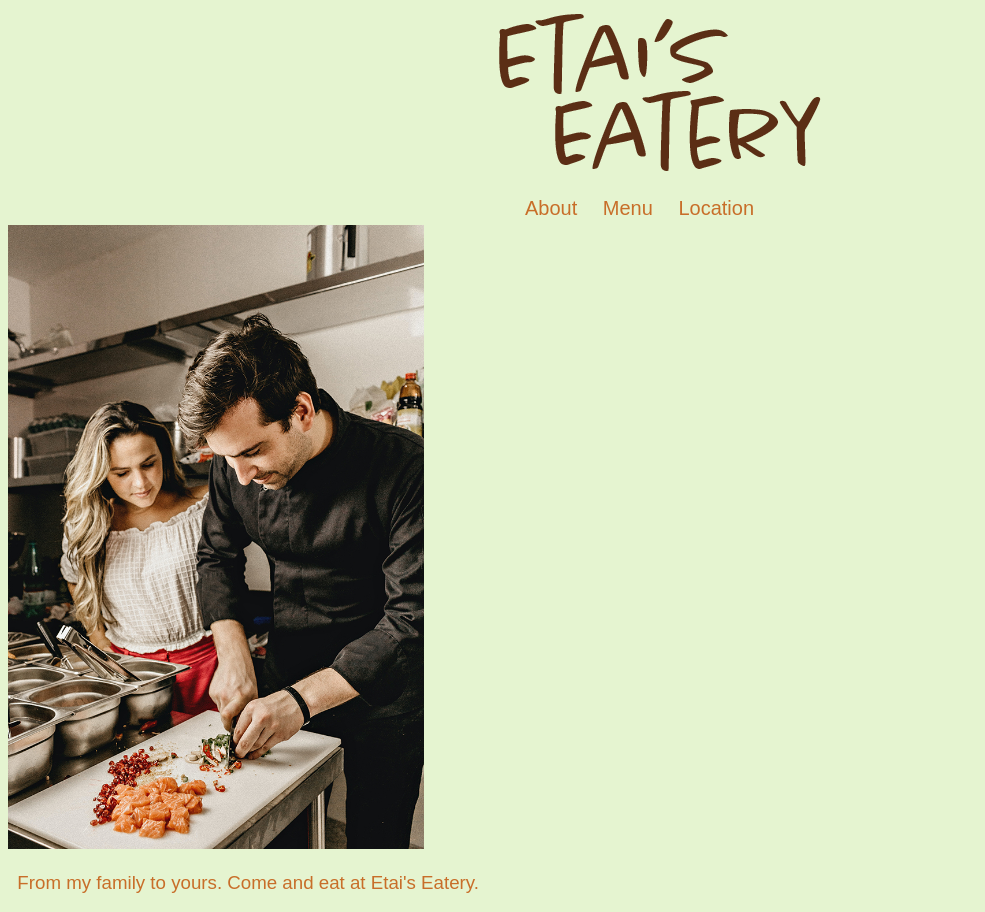
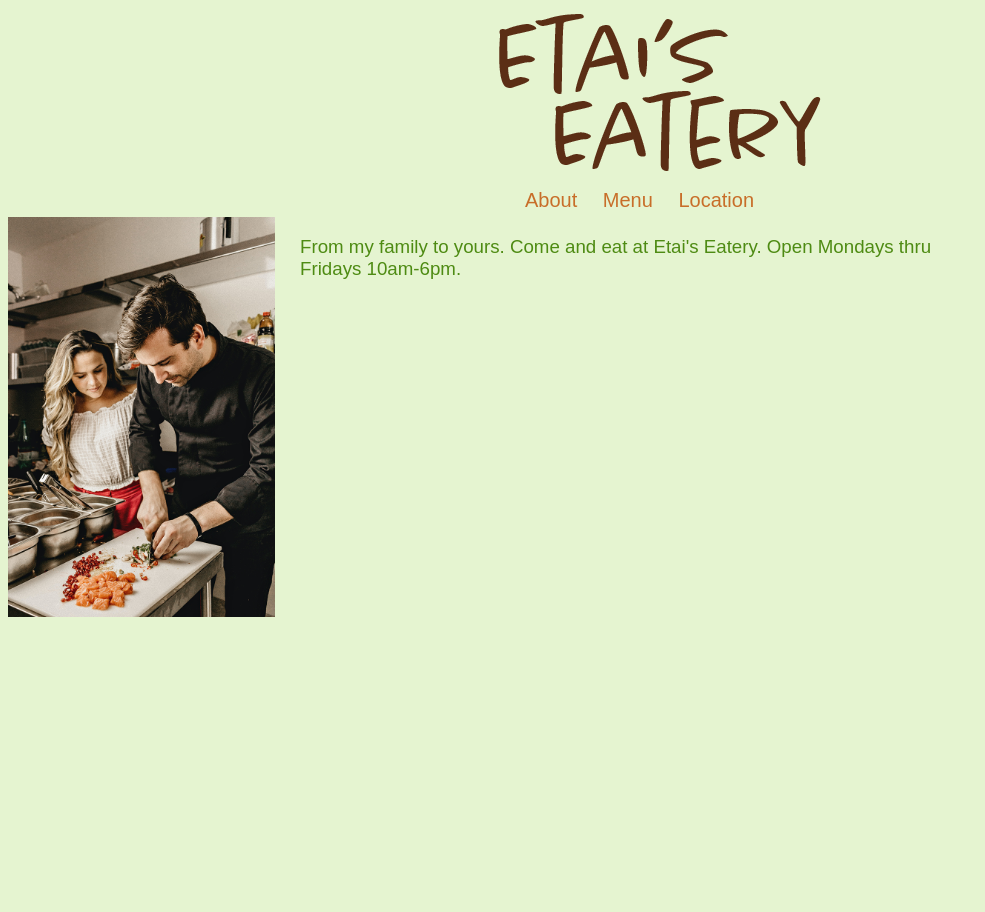
Before and after one commit to etaichenzion/etaichenzion.github.io, a plain HTML site: page grc338/website-mobile-first/index.html in a window 1280 px wide. Shown: the whole page, without its empty margins (0-985 px from the left). After the commit the page ends 800 px from the top, so only its background shows below. Drawn offline with Linux system fonts and the light colour scheme; a web font is replaced by a local one.

Commit message:
Add files via upload

```diff
--- a/grc338/website-mobile-first/index.html
+++ b/grc338/website-mobile-first/index.html
@@ -18,7 +18,7 @@
                     </ul>
                 </nav>
             </header>
-            <img src="employees.jpg" alt="Line of employees waving in front of Etai's Eatery.">
-            <h3 class="caption"> From my family to yours. Come and eat at Etai's Eatery.</h3>
+            <img src="employees.jpg" alt="Empolees working in the kitchen of Etai's Eatery.">
+            <h3 class="caption"> From my family to yours. Come and eat at Etai's Eatery. Open Mondays thru Fridays 10am-6pm.</h3>
         </body>
     </html>
--- a/grc338/website-mobile-first/style.css
+++ b/grc338/website-mobile-first/style.css
@@ -1,5 +1,10 @@
 body {
 	background-color: rgb(229, 244, 208);
+}
+
+h1 {
+	max-width: 9em;
+	margin: auto;
 }
 
 nav {
@@ -22,19 +27,14 @@ nav ul {
 	padding-bottom: .25em;
 }
 
-img {
-	max-width: 26em;
-	margin: auto;
-}
-
-h1 {
-	max-width: 9em;
-	margin: auto;
-}
-
 a {
 	color: rgb(200, 110, 41);
 	text-decoration: none;
+}
+
+img {
+	max-height: 25em;
+	max-width: 25em;
 }
 
 h2 {
@@ -53,6 +53,45 @@ h3 {
 	color: rgb(200, 110, 41);
 }
 
+.caption {
+	color: rgb(78, 139, 19);
+	font-family: mr-eaves-sans, sans-serif;
+	font-weight: 400;
+	font-style: normal;
+}
+.caption_about {
+	color: rgb(78, 139, 19);
+	font-family: mr-eaves-sans, sans-serif;
+	font-weight: 400;
+	font-style: normal;
+}
+
+@media only screen and (min-width: 25em) {
+	.caption {
+		width: 75%;
+	}
+	.caption_about {
+		width: 85%;
+	}
+}
+
+@media only screen and (min-width: 36em) {
+	.caption {
+		width: 50%;
+		float: left;
+	}
+	img {
+		float: left;
+		padding-right: 1em;
+	}
+	.caption_about {
+		width:90%;
+	}
+	.burger {
+		float: right;
+	}
+}
+
 h4 {
 	font-family: chantal, sans-serif;
 	font-style: normal;
@@ -64,15 +103,7 @@ p {
 	font-family: mr-eaves-sans, sans-serif;
 	font-weight: 400;
 	font-style: normal;
-	margin-top: -.75em;
 	margin-left: .5em;
-}
-
-.caption {
-	color: rgb(200, 110, 41);
-	font-family: mr-eaves-sans, sans-serif;
-	font-weight: 400;
-	font-style: normal;
 }
 
 .price {
```
Also changed, not shown: grc338/website-mobile-first/about.html (+1 -2 lines), grc338/website-mobile-first/location.html (+2 -3 lines), grc338/website-mobile-first/menu.html (+2 -1 lines).
